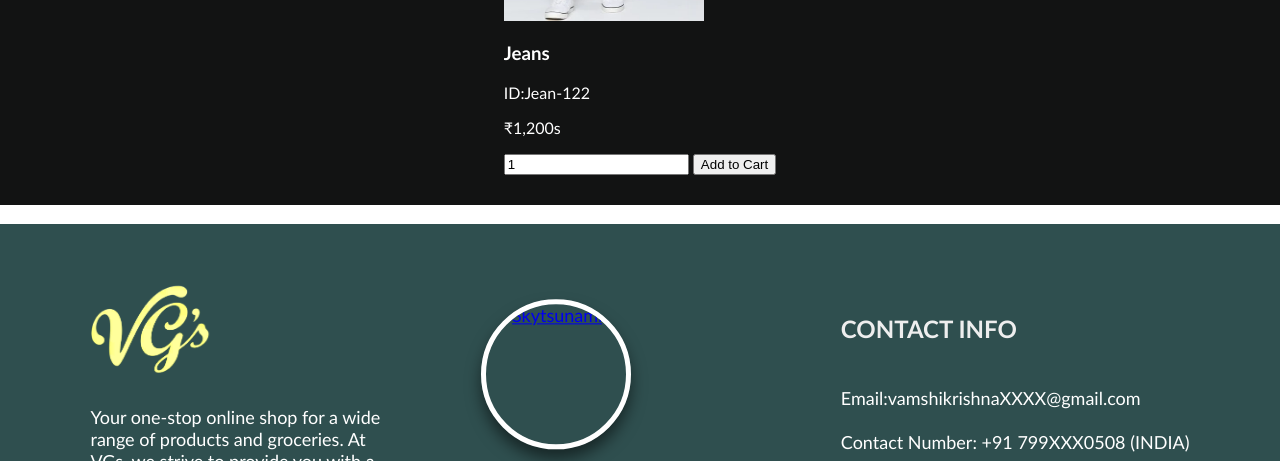
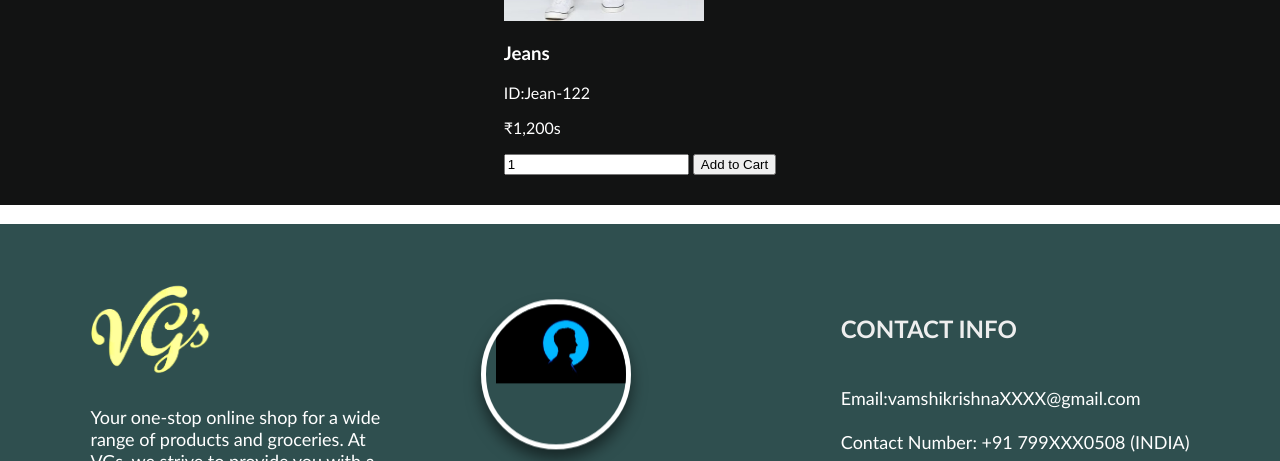
Before and after one commit to Vamshikrishna779/HTML-vamshikrishna, a plain HTML site: page index.html in a window 1280 px wide. Shown: the part 6240-6701 px from the top of the page. Drawn offline with Linux system fonts and the light colour scheme.

Commit message:
Update index.html

```diff
--- a/index.html
+++ b/index.html
@@ -453,7 +453,7 @@
         <div style="padding-top: 30px;">
         <div class="avatar">
           <a href="#">
-            <img  src="me.png" style="padding-left: 10px;" height="160" width="120" alt="Skytsunami" />
+            <img  src="hi.jpeg" style="padding-left: 10px;" height="160" width="120" alt="Skytsunami" />
           </a></div>
           <h1>VGs ONLINE SHOPPING</h1>
           <p>G VAMSHIKRISHNA 21MIS1125</p>
```
